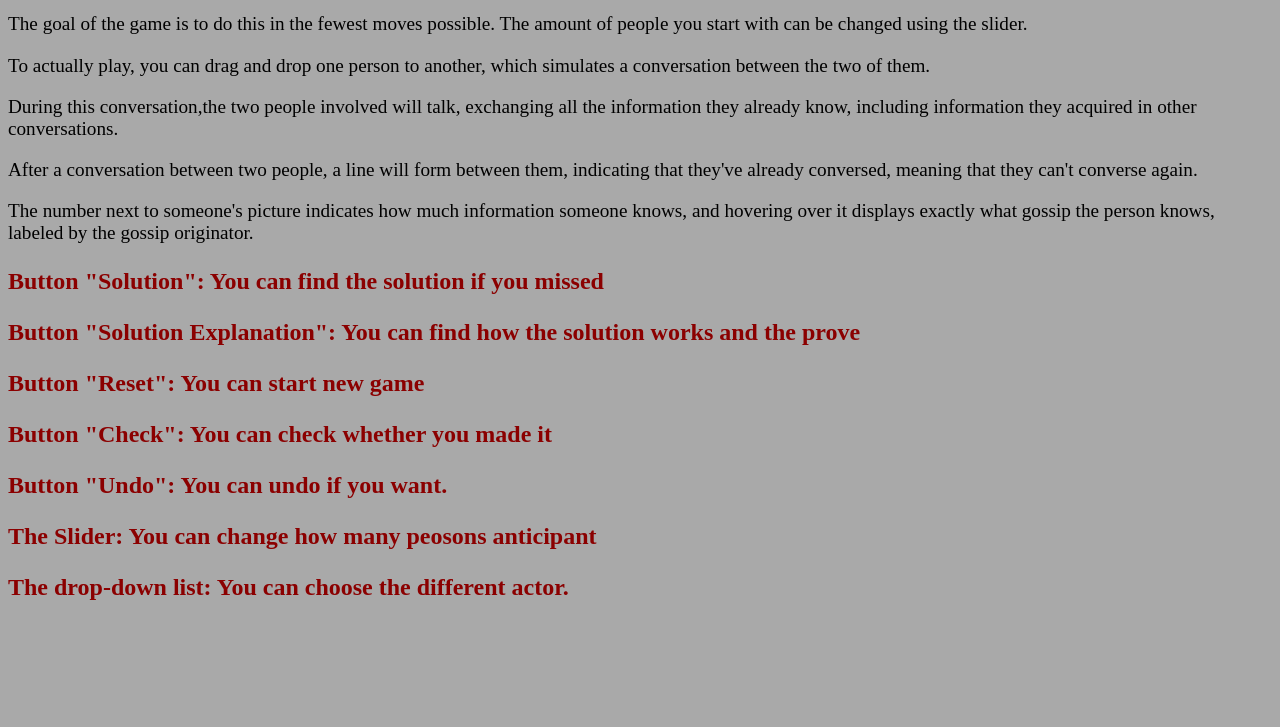
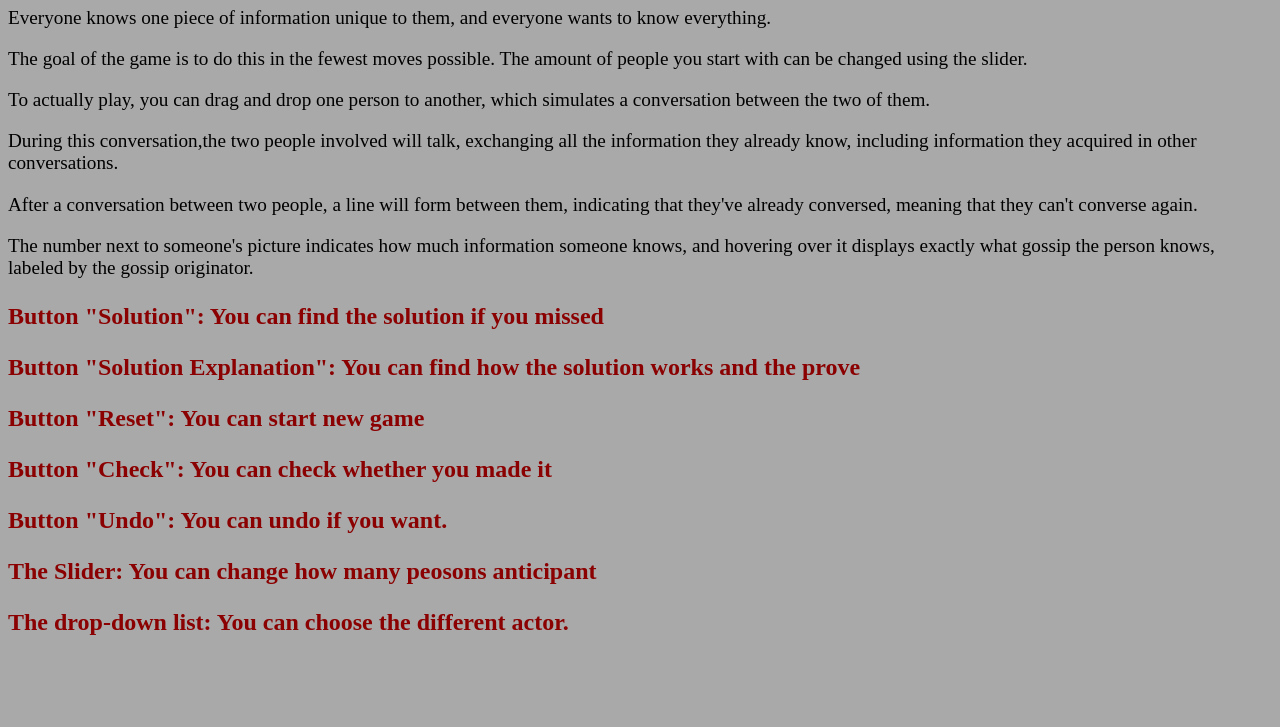
Before and after one commit to wang-zifu/wang-zifu.github.io, a plain HTML site: page html/instruction.html in a window 1280 px wide. Shown: the part 73-800 px from the top of the page. Drawn offline with Linux system fonts and the light colour scheme; files that its build step writes are made by us from their sources; files whose address does not match are found by name.

Commit message:
Add files via upload

```diff
--- a/html/instruction.html
+++ b/html/instruction.html
@@ -9,54 +9,57 @@
     <script src="contents/md5.min.js"></script>
 </head>
 
-<body background-color="white" onload="onLoadHome()>
-    <h1>Instruction</h1>
-
-    <p class="instruction">Everyone knows one piece of information unique to them, and everyone wants to know
-        everything.</p>
-    <p class="instruction">The goal of the game is to do this in the fewest moves possible. The amount of people you
+<body background-color="white" onload="onLoadHome()">
+    <h1 class="toTranslate" i18nid="translateId-c742c5a36b6307267bb709355feb2c41">Instruction</h1>
+    <p i18nid="translateId-4ade0d87c1f8f392e451242834ccfb78"  class="instruction   toTranslate">Everyone knows one piece
+        of information unique to them, and everyone wants to know everything.</p>
+    <p i18nid="translateId-70b6d819f4ee9867863e3356683d31e5" class="instruction  toTranslate">The goal of the game is
+        to do this in the fewest moves possible. The amount of people you
         start with
         can be changed using the slider.</p>
 
-    <p class="instruction">To actually play, you can drag and drop one
+    <p i18nid="translateId-71b5dc1d7f140144b6803a7421cc24d4" class="instruction  toTranslate">To actually play, you can
+        drag and drop one
         person to another, which simulates a conversation between the two of them.</p>
 
-    <p class="instruction">During this conversation,the two people involved will talk, exchanging all the information
+    <p i18nid="translateId-063295494de0b80b161bb713f34c1ee9" class="instruction  toTranslate">During this
+        conversation,the two people involved will talk, exchanging all the information
         they already know, including information
         they acquired in other conversations.</p>
 
-    <p class="instruction">After a conversation between two people, a line will form between
+    <p i18nid="translateId-72b643e4b83afe9381e9e83e44fc371d" class="instruction  toTranslate">After a conversation
+        between two people, a line will form between
         them, indicating that they've already conversed, meaning that they can't converse again.</p>
 
-    <p class="instruction">The number next
+    <p i18nid="translateId-d56351dcce40e289c1335b15aff093cd" class="instruction  toTranslate">The number next
         to someone's picture indicates how much information someone knows, and hovering over
         it displays exactly what gossip the person knows, labeled by the gossip originator.</p>
 
-    <p class="instruction_f">
+    <p i18nid="translateId-d2e890827eaaa34dd4f1178d8a72941b" class="instruction_f toTranslate">
         Button "Solution": You can find the solution if you missed
     </p>
 
-    <p class="instruction_f">
+    <p i18nid="translateId-4c4a852da68c61a59a2235f5f088bf16" class="instruction_f toTranslate">
         Button "Solution Explanation": You can find how the solution works and the prove
     </p>
 
-    <p class="instruction_f">
+    <p i18nid="translateId-f016089909786fc13f2c4a9cbb30c859" class="instruction_f toTranslate">
         Button "Reset": You can start new game
     </p>
 
-    <p class="instruction_f">
+    <p i18nid="translateId-4a9ff61244da81baf2c97d106e261da3" class="instruction_f toTranslate">
         Button "Check": You can check whether you made it
     </p>
 
-    <p class="instruction_f">
+    <p i18nid="translateId-319591301520665447340e61108de9b3" class="instruction_f toTranslate">
         Button "Undo": You can undo if you want.
     </p>
 
-    <p class="instruction_f">
+    <p i18nid="translateId-4013f357da47076720842f1760a3ba1f" class="instruction_f toTranslate">
         The Slider: You can change how many peosons anticipant
     </p>
 
-    <p class="instruction_f">
+    <p i18nid="translateId-8f949eb706f6dea7672b2fc4f02f25e5" class="instruction_f toTranslate">
         The drop-down list: You can choose the different actor.
     </p>
 
```
Also changed, not shown: html/game.html (+15 -15 lines).
